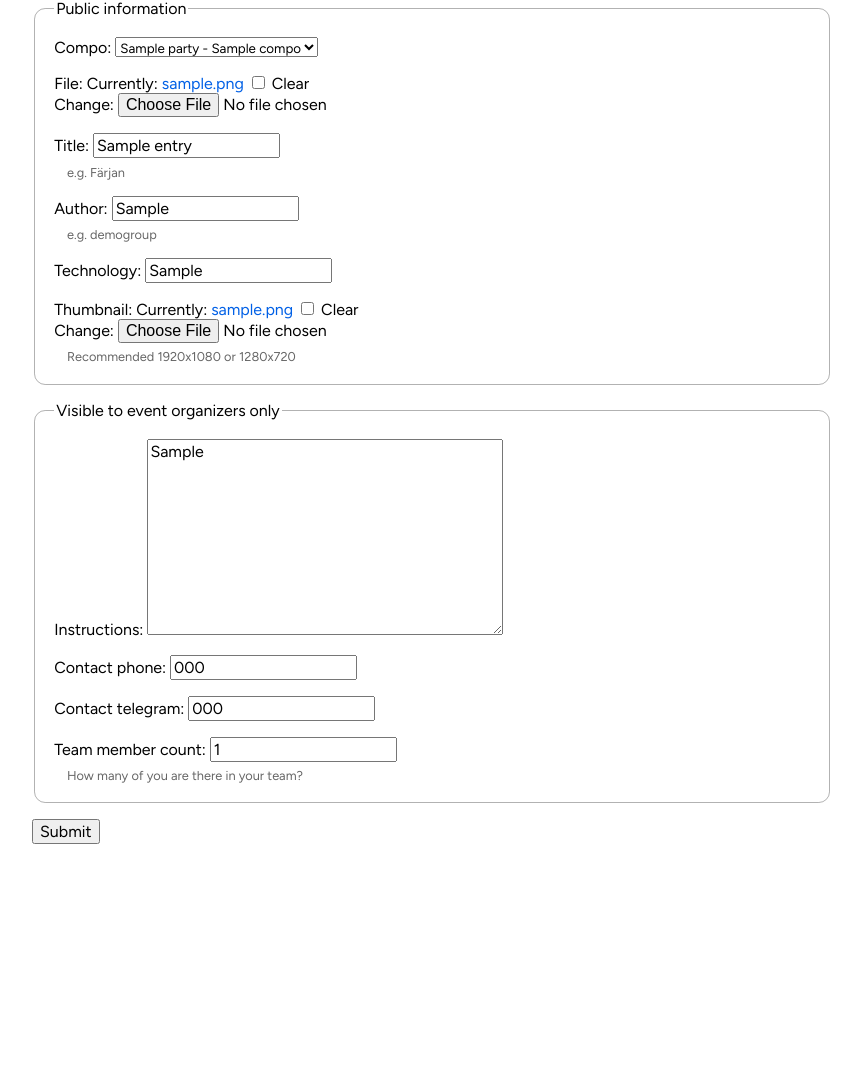
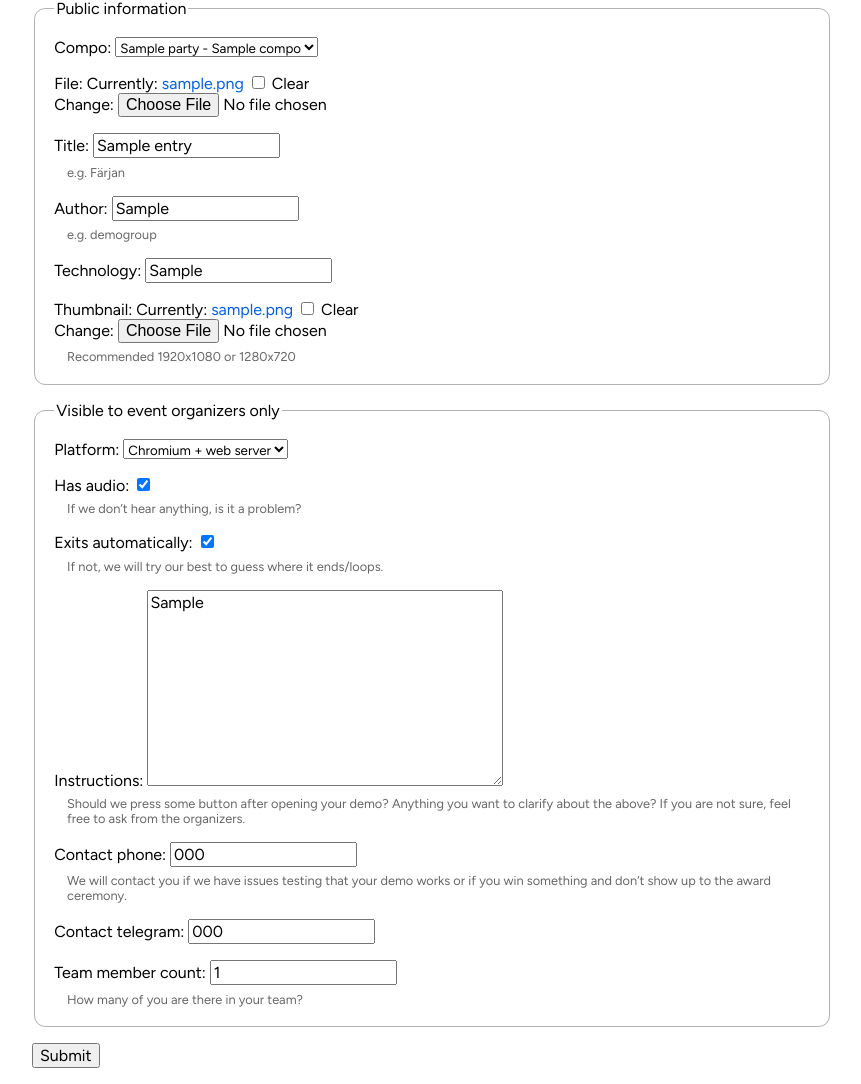
Before and after one commit to DOTAalto/pms, a Django app: page /entry/1 in a window 1280 px wide; the page is wider, and only the part inside the window is pictured. Shown: the part 68-1152 px from the top of that part, without its empty margins (208-1069 px from the left). Before the commit the page ends 912 px from the top of that part, so only its background shows below. Run offline with Django 5.2, Linux system fonts and the light colour scheme; a user stored in the database is signed in; tables that the repository leaves empty hold one stand-in row (values such as "Sample post"); some libraries are stand-ins or nearby versions; some web fonts are replaced.

Commit message:
Add extra fields to Entry - has_audio - exits_automatically - platform
Closes #22

```diff
--- a/party/forms.py
+++ b/party/forms.py
@@ -1,11 +1,11 @@
 from django.core.exceptions import ValidationError
-from django.forms import ModelForm, HiddenInput
+from django import forms
 from django.utils import timezone
 
 from party.models import Entry
 
 
-class EntryForm(ModelForm):
+class EntryForm(forms.ModelForm):
     class Meta:
         model = Entry
         exclude = [
@@ -17,6 +17,10 @@ class EntryForm(ModelForm):
         labels = {
             'team': 'Author',
             'sub_file': 'File'
+        }
+        widgets = {
+            'has_audio': forms.CheckboxInput(),
+            'exits_automatically': forms.CheckboxInput()
         }
 
     def clean(self):
--- a/party/models.py
+++ b/party/models.py
@@ -69,6 +69,12 @@ class Compo(models.Model):
         return f"{self.party} - {self.title}"
 
 
+class PlatformChoices(models.TextChoices):
+    WEB = 'WEB', 'Chromium + web server'
+    LINUX = 'LIN', 'Linux'
+    WINDOWS = 'WIN', 'Windows (Proton)'
+    OTHER = 'OTH', 'Other (specify below)'
+
 class Entry(models.Model):
     title = models.CharField(max_length=32, help_text="e.g. Färjan")
     sub_file = models.FileField(upload_to="uploads/", blank=True)
@@ -80,10 +86,13 @@ class Entry(models.Model):
     compo = models.ForeignKey(Compo, on_delete=models.CASCADE, related_name='entries')
     created_at = models.DateTimeField(auto_now_add=True)
     updated_at = models.DateTimeField(auto_now=True)
-    instructions = models.TextField(blank=True, null=True)
-    contact_phone = models.CharField(max_length=16, null=True, blank=True)
+    instructions = models.TextField(blank=True, null=True, help_text='Should we press some button after opening your demo? Anything you want to clarify about the above? If you are not sure, feel free to ask from the organizers.')
+    contact_phone = models.CharField(max_length=16, null=True, blank=True, help_text='We will contact you if we have issues testing that your demo works or if you win something and don’t show up to the award ceremony.')
     contact_telegram = models.CharField(max_length=32, null=True, blank=True)
     order = models.PositiveIntegerField(default=0)
+    platform = models.CharField(max_length=3, choices=PlatformChoices)
+    has_audio = models.BooleanField(blank=True, null=True, help_text='If we don’t hear anything, is it a problem?')
+    exits_automatically = models.BooleanField(blank=True, null=True, help_text='If not, we will try our best to guess where it ends/loops.')
 
     class Meta:
         verbose_name_plural = 'entries'
--- a/party/templates/party/entry_create.html
+++ b/party/templates/party/entry_create.html
@@ -15,6 +15,9 @@
         </fieldset>
         <fieldset>
             <legend>Visible to event organizers only</legend>
+            {% include 'forms/field.html' with field=form.platform %}
+            {% include 'forms/field.html' with field=form.has_audio %}
+            {% include 'forms/field.html' with field=form.exits_automatically %}
             {% include 'forms/field.html' with field=form.instructions %}
             {% include 'forms/field.html' with field=form.contact_phone %}
             {% include 'forms/field.html' with field=form.contact_telegram %}
```
Also changed, not shown: party/migrations/0016_entry_team_member_count.py (added), party/migrations/0017_entry_exits_automatically_entry_has_audio_and_more.py (added).
